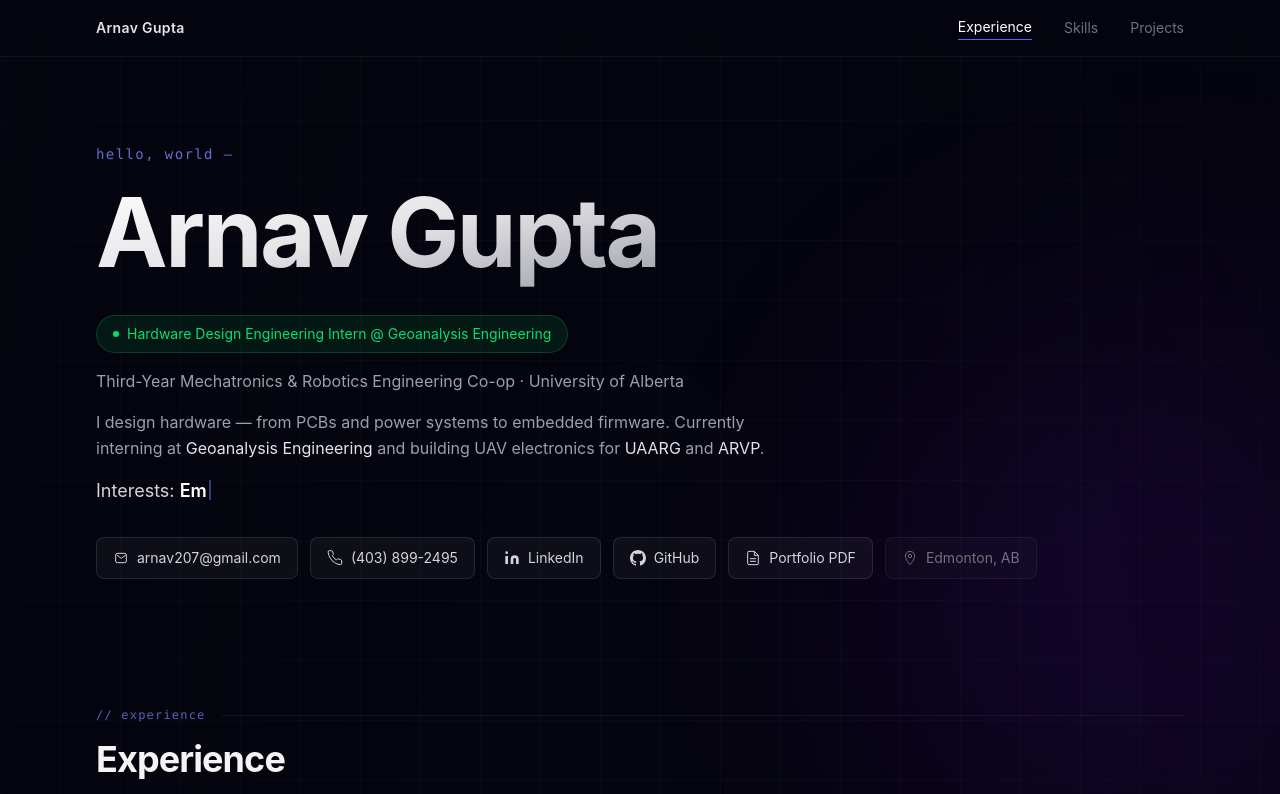
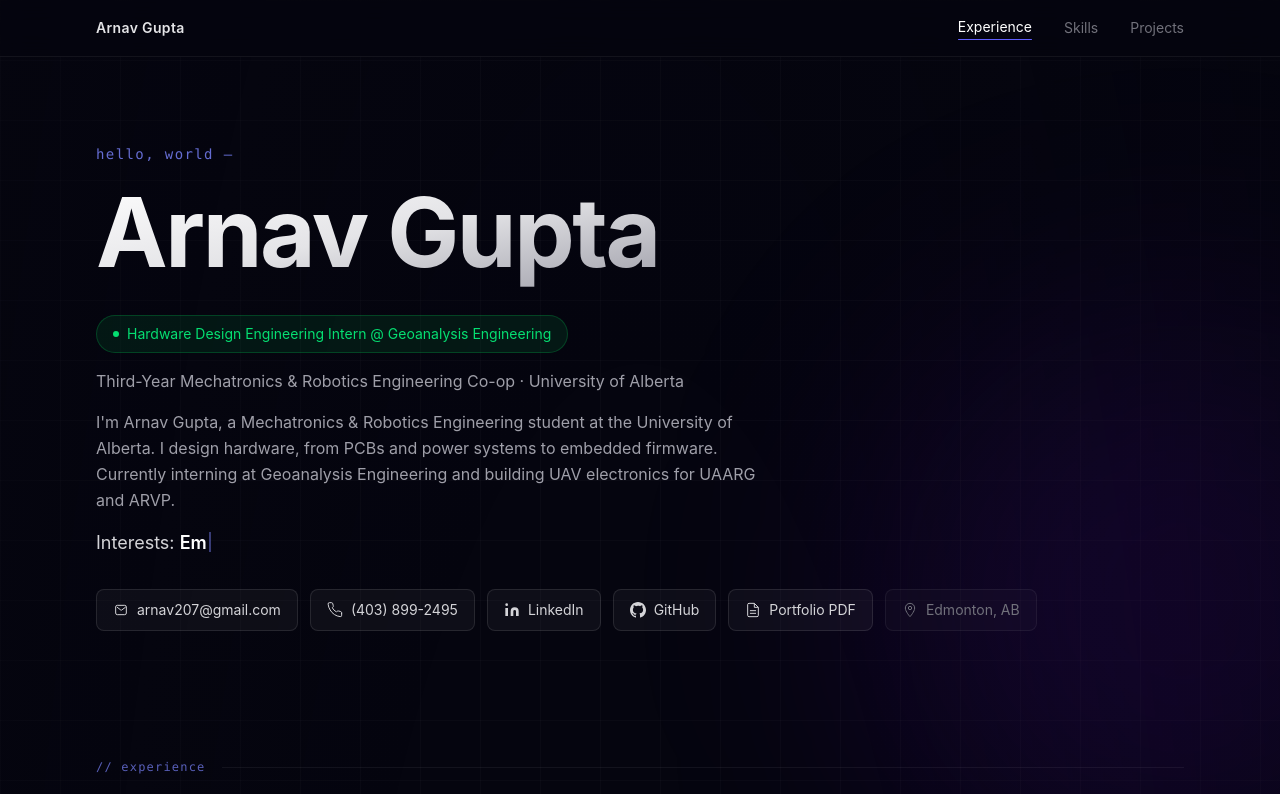
Before and after one commit to Arn0vG/Portfolio, a Next.js app: page / in a window 1280 px wide. Shown: the top 794 px of the page. Built offline with nearby package versions, Linux system fonts and the light colour scheme.

Commit message:
fix he he hu

```diff
--- a/app/page.tsx
+++ b/app/page.tsx
@@ -277,9 +277,7 @@
 
             {/* Bio — fades in after hero types out */}
             <p className="max-w-2xl text-base text-zinc-400 leading-relaxed" style={contactStyle}>
-              I design hardware — from PCBs and power systems to embedded firmware. Currently interning at{" "}
-              <span className="text-zinc-200">Geoanalysis Engineering</span> and building UAV electronics for{" "}
-              <span className="text-zinc-200">UAARG</span> and <span className="text-zinc-200">ARVP</span>.
+              I&apos;m Arnav Gupta, a Mechatronics &amp; Robotics Engineering student at the University of Alberta. I design hardware, from PCBs and power systems to embedded firmware. Currently interning at Geoanalysis Engineering and building UAV electronics for UAARG and ARVP.
             </p>
 
             {/* Interests — appears after hero is done */}
```
